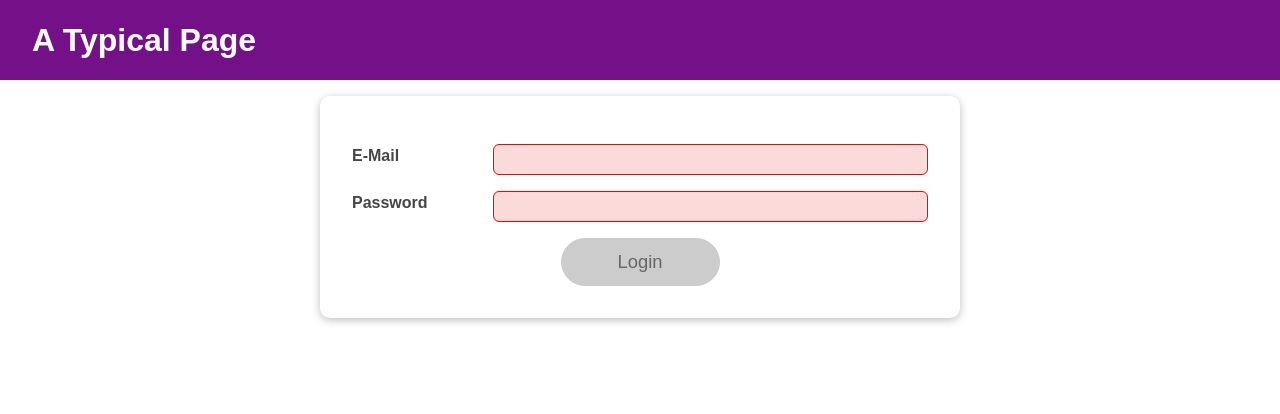
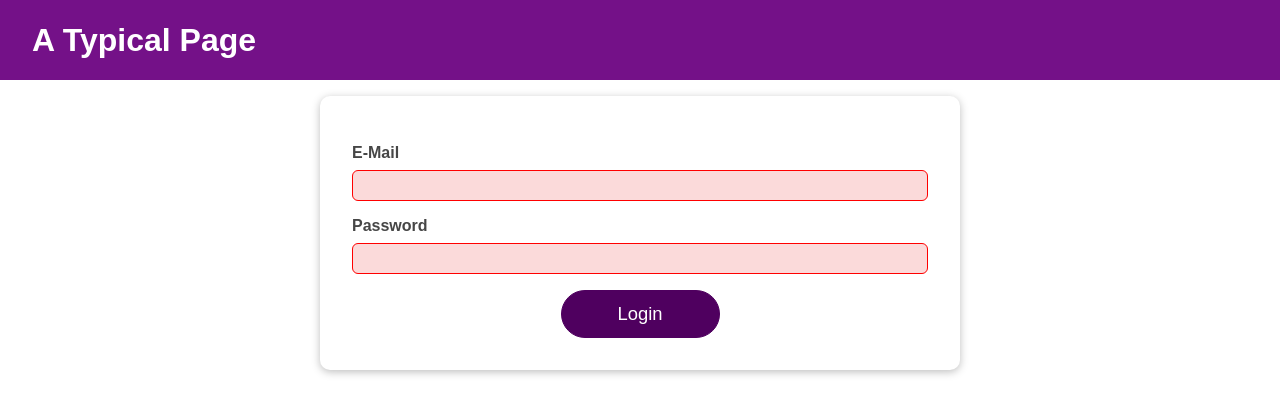
Before and after one commit to pa-tiq/react-login, a React (Create React App) app: page / in a window 1280 px wide. Shown: the top 414 px of the page. Built offline with nearby package versions, Linux system fonts and the light colour scheme.

Commit message:
input.js with forward ref

```diff
--- a/src/components/Login/Login.js
+++ b/src/components/Login/Login.js
@@ -1,7 +1,8 @@
-import React, { useEffect, useState, useReducer, useContext } from "react";
+import React, { useEffect, useState, useReducer, useContext, useRef } from "react";
 import Card from "../UI/Card/Card";
 import classes from "./Login.module.css";
 import Button from "../UI/Button/Button";
+import Input from "../UI/Input/Input";
 import AuthContext from "../../store/auth-context";
 
 const emailReducer = (state, action) => {
@@ -25,7 +26,6 @@
 };
 
 const Login = (props) => {
-
   const [formIsValid, setFormIsValid] = useState(false);
 
   const [emailState, dispatchEmail] = useReducer(emailReducer, {
@@ -39,7 +39,10 @@
 
   const authContext = useContext(AuthContext);
 
-  const { isValid: emailIsValid } = emailState;  // array destructuring
+  const emailInputRef = useRef();
+  const passwordInputRef = useRef();
+
+  const { isValid: emailIsValid } = emailState; // array destructuring
   const { isValid: passwordIsValid } = passwordState;
 
   useEffect(() => {
@@ -50,7 +53,7 @@
     return () => {
       //CLEANUP               // clear the last timer before setting a new one
       clearTimeout(interval); // this way I can check for form validity only
-    };                        // after the input is idle for 0,5 seconds
+    }; // after the input is idle for 0,5 seconds
   }, [emailIsValid, passwordIsValid]);
 
   const emailChangeHandler = (event) => {
@@ -71,42 +74,40 @@
 
   const submitHandler = (event) => {
     event.preventDefault();
+    if(formIsValid){
       authContext.onLogin(emailState.value, passwordState.value);
+    }else if(!emailIsValid){
+      emailInputRef.current.focus();
+    }else{
+      passwordInputRef.current.focus();
+    }
   };
 
   return (
     <Card className={classes.login}>
       <form onSubmit={submitHandler}>
-        <div
-          className={`${classes.control} ${
-            emailState.isValid === false ? classes.invalid : ""
-          }`}
-        >
-          <label htmlFor="email">E-Mail</label>
-          <input
+        <Input
+          ref={emailInputRef}
+          isValid={emailIsValid}
+          label="E-Mail"
           type="email"
           id="email"
           value={emailState.value}
           onChange={emailChangeHandler}
           onBlur={validateEmailOnBlurHandler}
         />
-        </div>
-        <div
-          className={`${classes.control} ${
-            passwordState.isValid === false ? classes.invalid : ""
-          }`}
-        >
-          <label htmlFor="password">Password</label>
-          <input
+        <Input
+          ref={passwordInputRef}
+          isValid={passwordIsValid}
+          label="Password"
           type="password"
           id="password"
           value={passwordState.value}
           onChange={passwordChangeHandler}
           onBlur={validatePasswordOnBlurHandler}
         />
-        </div>
         <div className={classes.actions}>
-          <Button type="submit" className={classes.btn} disabled={!formIsValid}>
+          <Button type="submit" className={classes.btn}>
             Login
           </Button>
         </div>
--- a/src/components/Login/Login.module.css
+++ b/src/components/Login/Login.module.css
@@ -3,44 +3,6 @@
   max-width: 40rem;
   margin: 2rem auto;
   padding: 2rem;
-}
-
-.control {
-  margin: 1rem 0;
-  display: flex;
-  align-items: stretch;
-  flex-direction: column;
-}
-
-.control label,
-.control input {
-  display: block;
-}
-
-.control label {
-  font-weight: bold;
-  flex: 1;
-  color: #464646;
-  margin-bottom: 0.5rem;
-}
-
-.control input {
-  flex: 3;
-  font: inherit;
-  padding: 0.35rem 0.35rem;
-  border-radius: 6px;
-  border: 1px solid #ccc;
-}
-
-.control input:focus {
-  outline: none;
-  border-color: #4f005f;
-  background: #f6dbfc;
-}
-
-.control.invalid input {
-  border-color: red;
-  background: #fbdada;
 }
 
 .actions {
--- a/src/components/UI/Button/Button.js
+++ b/src/components/UI/Button/Button.js
@@ -1,5 +1,4 @@
 import React from 'react';
-
 import classes from './Button.module.css';
 
 const Button = (props) => {
--- /dev/null
+++ b/src/components/UI/Input/Input.js
@@ -0,0 +1,36 @@
+import React, { useRef, useImperativeHandle } from "react";
+import classes from "./Input.module.css";
+
+const Input = React.forwardRef((props, ref) => {
+  const inputRef = useRef();
+  const activate = () => {
+    inputRef.current.focus();
+  };
+  useImperativeHandle(ref, () => {
+    return {
+      focus: activate,
+    };
+  });
+
+  return (
+    <div
+      className={`${classes.control} ${
+        props.isValid === false ? classes.invalid : ""
+      }`}
+    >
+      <label htmlFor={props.id}>{props.label}</label>
+      <input
+        type={props.type}
+        id={props.id}
+        value={props.value}
+        onChange={props.onChange}
+        onBlur={props.onBlur}
+        ref={inputRef}
+      >
+        {props.children}
+      </input>
+    </div>
+  );
+});
+
+export default Input;
--- /dev/null
+++ b/src/components/UI/Input/Input.module.css
@@ -0,0 +1,34 @@
+.control {
+  margin: 1rem 0;
+  display: flex;
+  align-items: stretch;
+  flex-direction: column;
+}
+
+.control label {
+  font-weight: bold;
+  flex: 1;
+  color: #464646;
+  margin-bottom: 0.5rem;
+  display: block;
+}
+
+.control input {
+  flex: 3;
+  font: inherit;
+  padding: 0.35rem 0.35rem;
+  border-radius: 6px;
+  border: 1px solid #ccc;
+  display: block;
+}
+
+.control input:focus {
+  outline: none;
+  border-color: #4f005f;
+  background: #f6dbfc;
+}
+
+.control.invalid input {
+  border-color: red;
+  background: #fbdada;
+}
```
Lines whose indentation alone changed are shown as unchanged.
